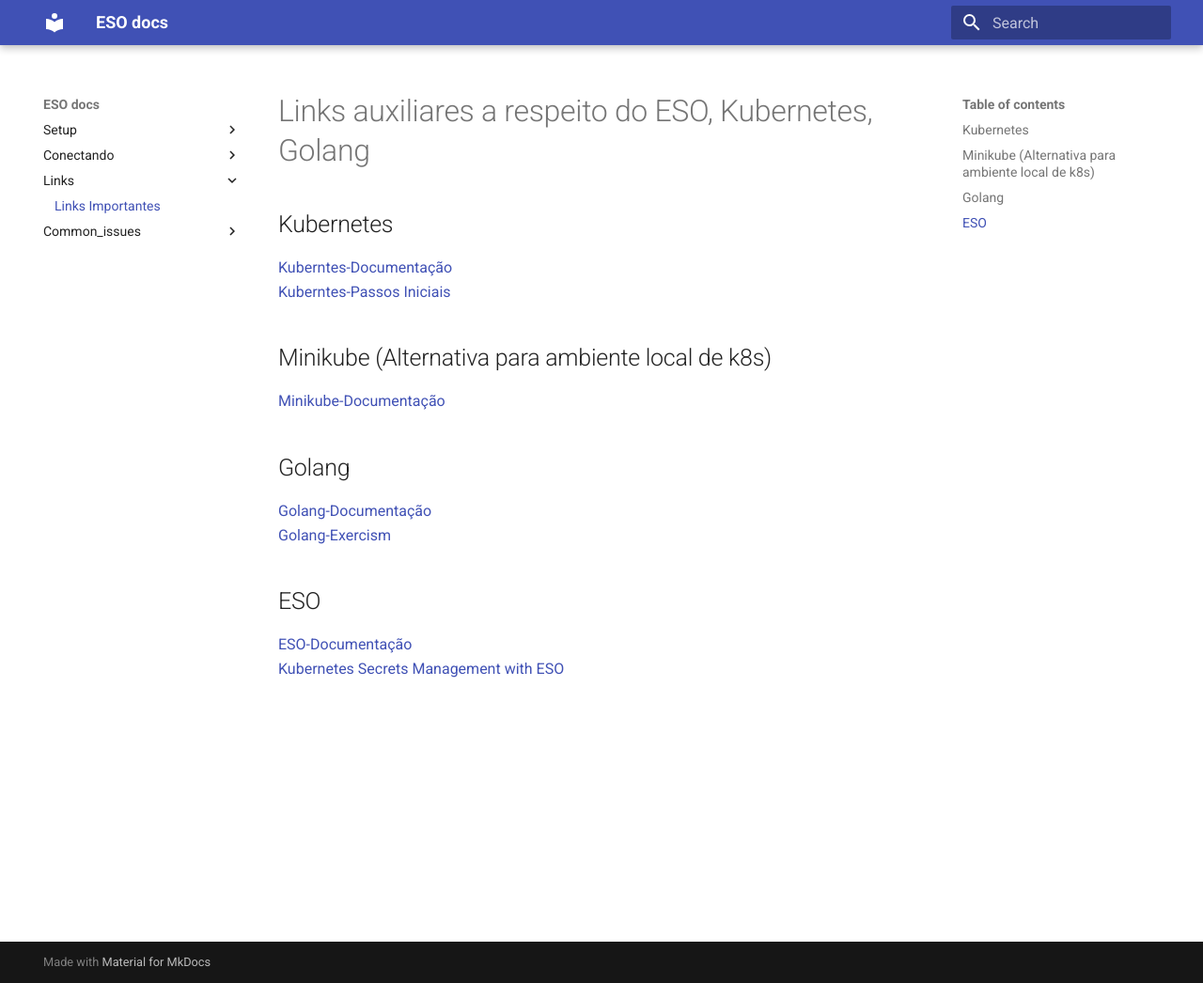
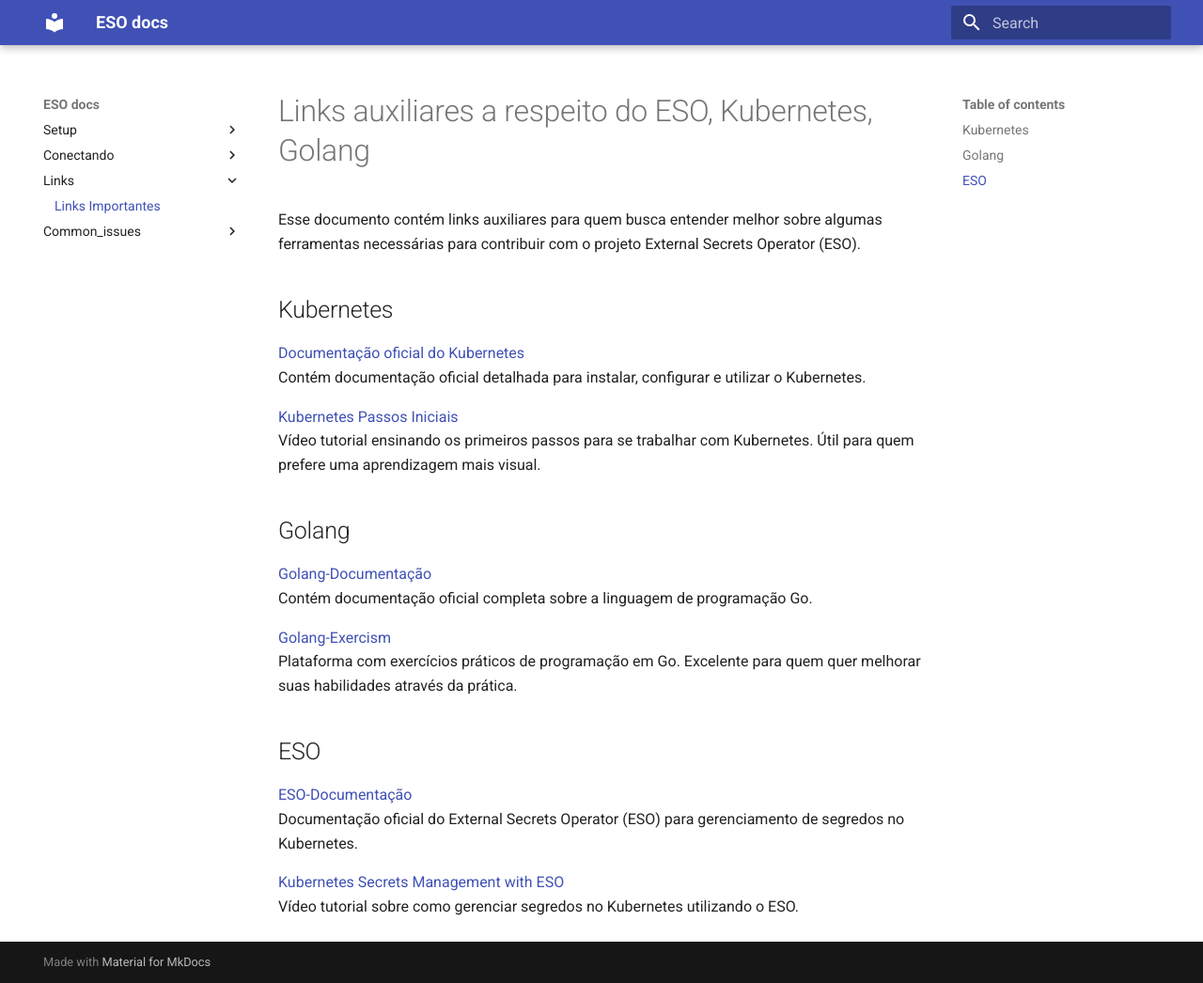
Before and after one commit to FGA-GCES/ESO-Documentacao, an MkDocs documentation site: the page built from docs/3-Links/Links.md, in a window 1280 px wide and 1046 px high. Shown: the whole window at 94% size. Built offline with MkDocs 1.6.1 and Material for MkDocs 9.7.7, drawn with Linux system fonts in a browser that asks for light colours.

Commit message:
melhoria na pagina de links

```diff
--- a/docs/3-Links/Links.md
+++ b/docs/3-Links/Links.md
@@ -1,16 +1,25 @@
 # Links auxiliares a respeito do ESO, Kubernetes, Golang
 
+Esse documento contém links auxiliares para quem busca entender melhor sobre algumas ferramentas necessárias para contribuir com o projeto External Secrets Operator (ESO).
+
 ## Kubernetes
-[Kuberntes-Documentação](https://kubernetes.io/pt-br/docs/home/) <br>
-[Kuberntes-Passos Iniciais](https://www.youtube.com/watch?v=tRbFs3CCyPQ)
+[Documentação oficial do Kubernetes](https://kubernetes.io/pt-br/docs/home/)  <br>
+Contém documentação oficial detalhada para instalar, configurar e utilizar o Kubernetes.
 
-## Minikube (Alternativa para ambiente local de k8s)
-[Minikube-Documentação](https://minikube.sigs.k8s.io/docs/)
+[Kubernetes Passos Iniciais](https://www.youtube.com/watch?v=tRbFs3CCyPQ) <br>
+ Vídeo tutorial ensinando os primeiros passos para se trabalhar com Kubernetes. Útil para quem prefere uma aprendizagem mais visual.
+
+<!-- ## Minikube (Alternativa para ambiente local de k8s) -->
+<!-- [Minikube-Documentação](https://minikube.sigs.k8s.io/docs/) -->
 
 ## Golang
-[Golang-Documentação](https://go.dev/) <br>
-[Golang-Exercism](https://exercism.org/tracks/go)
+[Golang-Documentação](https://go.dev/) <br> Contém documentação oficial completa sobre a linguagem de programação Go.
+
+[Golang-Exercism](https://exercism.org/tracks/go) <br>  Plataforma com exercícios práticos de programação em Go. Excelente para quem quer melhorar suas habilidades através da prática.
 
 ## ESO
 [ESO-Documentação](https://external-secrets.io/latest/) <br>
-[Kubernetes Secrets Management with ESO](https://www.youtube.com/watch?v=EonWeoFPpvM&t=899s)
+Documentação oficial do External Secrets Operator (ESO) para gerenciamento de segredos no Kubernetes.
+
+[Kubernetes Secrets Management with ESO](https://youtu.be/EonWeoFPpvM?si=jcv5DzlTG7CV2y5N) <br>
+Vídeo tutorial sobre como gerenciar segredos no Kubernetes utilizando o ESO.
```
Also changed, not shown: docs/3-Links/Links 2.md (deleted, +0 -13 lines).
